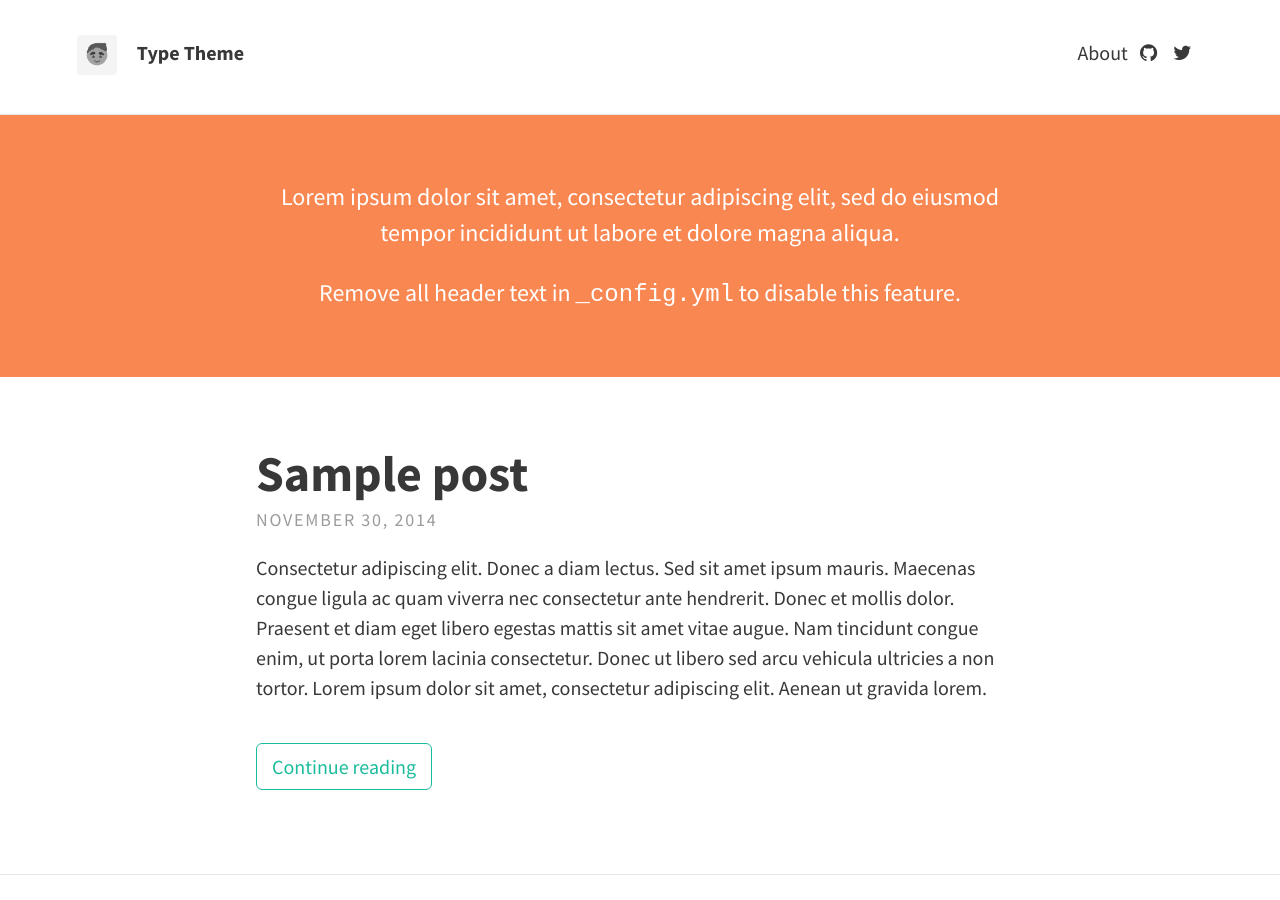
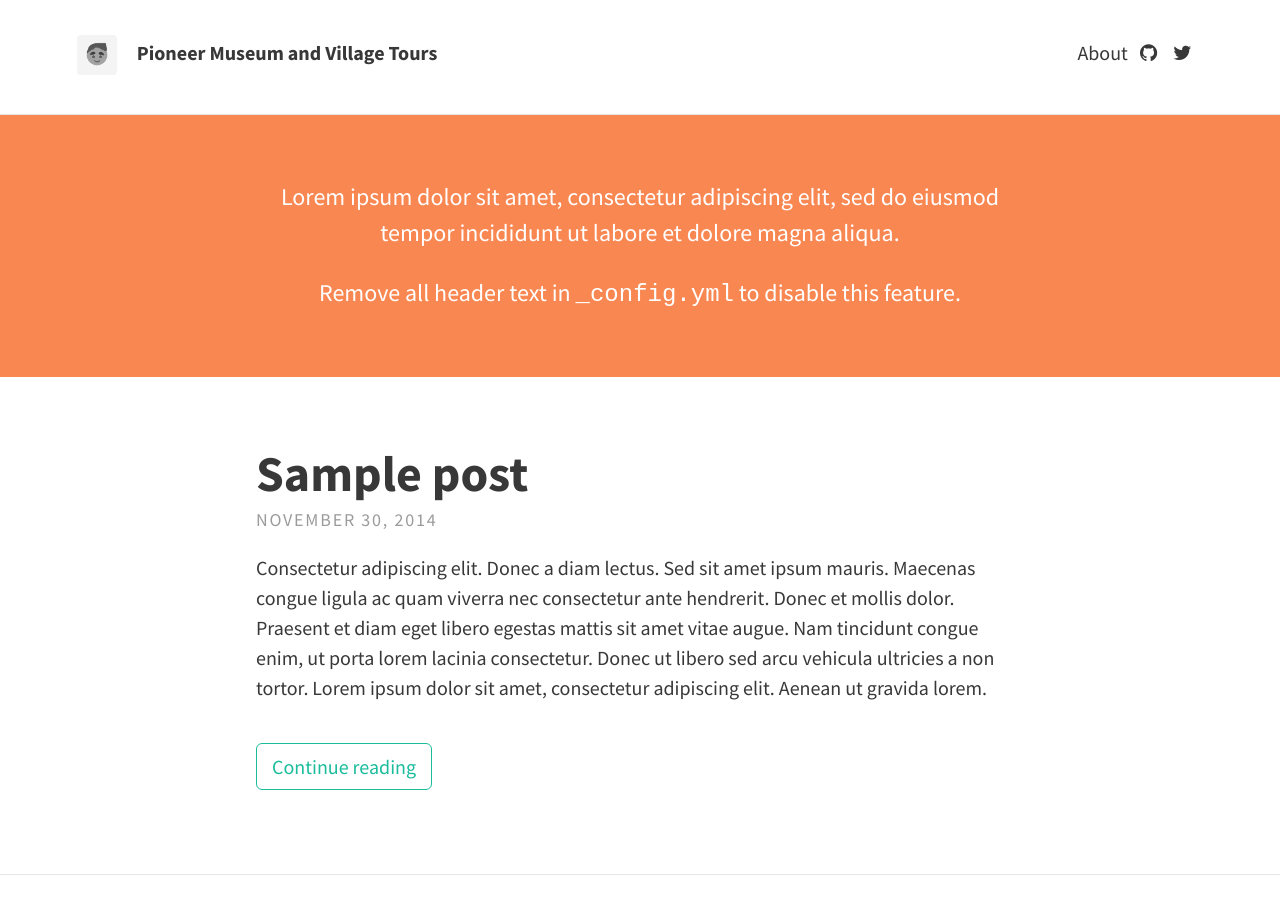
Before and after one commit to rtyley/small-test-repo, a Jekyll site: the page built from index.html, in a window 1280 px wide and 900 px high. Built offline with Jekyll 4.4.1, drawn with Linux system fonts in a browser that asks for light colours; nearby versions of some CDN libraries; the list of posts is cut into pages by our own code; some of the changed text lies outside the part shown.

Commit message:
Update _config.yml

```diff
--- a/_config.yml
+++ b/_config.yml
@@ -1,5 +1,5 @@
 ---
-title: Pioneervirt.Github.Io
+title: Pioneer Museum and Village Tours
 timezone: UTC
 collections:
   posts:
@@ -9,18 +9,18 @@
     title: Uploads
     output: true
 baseurl: ''
-url: http://example.com
+url: https://pioneervirt.github.io
 theme:
-  title: Type Theme
+  title: Pioneer Museum and Village Tours
   avatar: avatar.png
   gravatar:
-  description: A website with blog posts and pages
+  description: Augmented touring service for the Florida Pioneer Museum and Village
   header_text: |
     <p>Lorem ipsum dolor sit amet, consectetur adipiscing elit, sed do eiusmod tempor incididunt ut labore et dolore magna aliqua.</p>
     <p>Remove all header text in <code>_config.yml</code> to disable this feature.</p>
   header_text_feature_image:
   footer_text: |
-    Powered by <a href="http://jekyllrb.com">Jekyll</a> with <a href="https://rohanchandra.github.io/project/type/">Type Theme</a>
+    Powered by Theo Burks of CLICKFRU.IT
   rss: false
   email_address:
   behance:
```
